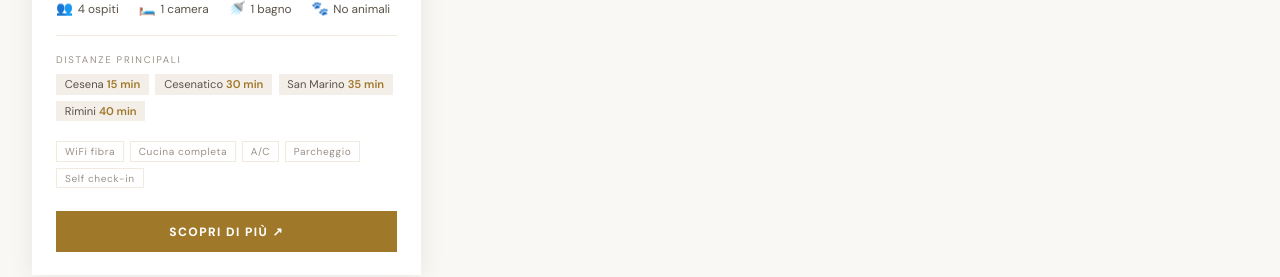
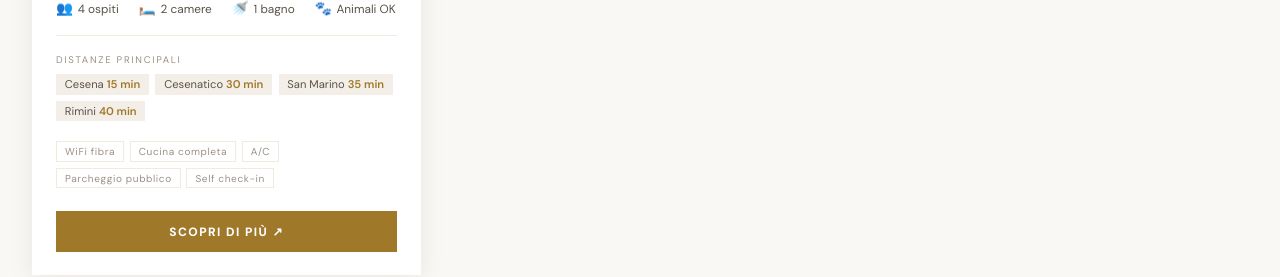
Before and after one commit to vittorionegri68-alt/romagna-affiti-brevi, a React (Vite) app: page / in a window 1280 px wide. Shown: the part 1184-1461 px from the top of the page. Built offline with nearby package versions, Linux system fonts and the light colour scheme.

Commit message:
Update strutture.js

```diff
--- a/src/strutture.js
+++ b/src/strutture.js
@@ -27,11 +27,11 @@ export const strutture = [
     regione: "Emilia-Romagna",
     tipologia: "Appartamento",
     ospiti: 4,
-    camere: 1,
+    camere: 2,
     bagni: 1,
-    animali: false,
+    animali: true,
     descrizione: "Appartamento di design nel centro storico di Bertinoro — il \"Balcone della Romagna\". Arredamento curato, cucina completa, WiFi fibra. Ideale per coppie, famiglie e smart workers.",
-    tag: ["WiFi fibra", "Cucina completa", "A/C", "Parcheggio", "Self check-in"],
+    tag: ["WiFi fibra", "Cucina completa", "A/C", "Parcheggio pubblico", "Self check-in"],
     distanze: [
       { luogo: "Cesena", tempo: "15 min" },
       { luogo: "Cesenatico", tempo: "30 min" },
```
